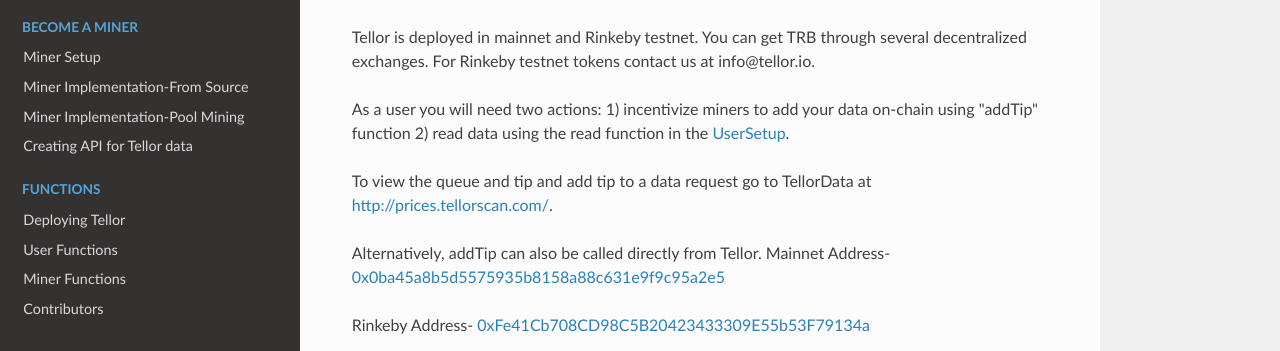
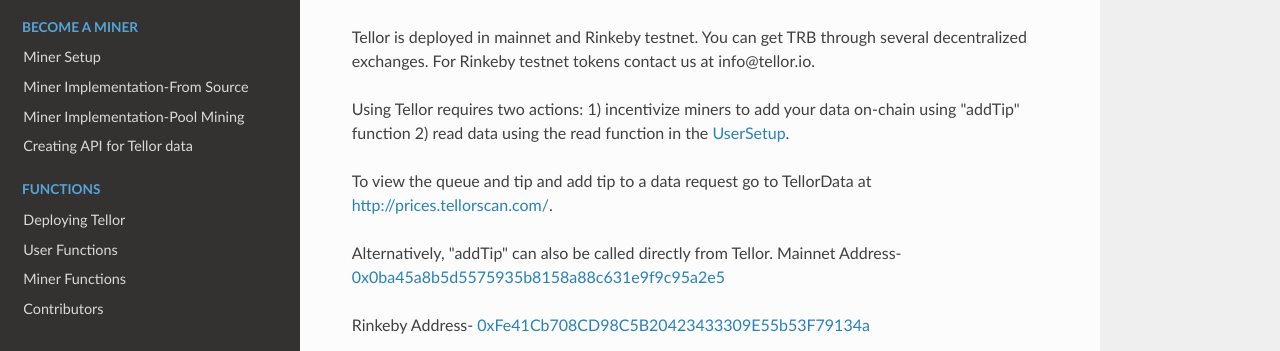
Before and after one commit to tellor-io/TellorDocumentation, an MkDocs documentation site: the page built from docs/UserWalk.md, in a window 1280 px wide and 1172 px high. Shown: the part 273-624 px from the top of the window. Built offline with MkDocs 1.6.1, drawn with Linux system fonts in a browser that asks for light colours; nearby versions of some CDN libraries; a script that is not in the unit is left out.

Commit message:
userwalk

```diff
--- a/docs/UserWalk.md
+++ b/docs/UserWalk.md
@@ -4,11 +4,11 @@ Tellor's native currency, TRB, is an ERC20 token that also keeps checkpoint bala
 
 Tellor is deployed in mainnet and Rinkeby testnet. You can get TRB through several decentralized exchanges. For Rinkeby testnet tokens contact us at info@tellor.io.
 
-As a user you will need two actions: 1) incentivize miners to add your data on-chain using "addTip" function 2) read data using the read function in the [UserSetup](./UserSetup.md).
+Using Tellor requires two actions: 1) incentivize miners to add your data on-chain using "addTip" function 2) read data using the read function in the [UserSetup](./UserSetup.md).
 
 To view the queue and tip and add tip to a data request go to TellorData at [http://prices.tellorscan.com/](http://prices.tellorscan.com/).
 
-Alternatively, addTip can also be called directly from Tellor.
+Alternatively, "addTip" can also be called directly from Tellor.
 Mainnet Address- [0x0ba45a8b5d5575935b8158a88c631e9f9c95a2e5](https://etherscan.io/address/0x0ba45a8b5d5575935b8158a88c631e9f9c95a2e5)
 
 Rinkeby Address- [0xFe41Cb708CD98C5B20423433309E55b53F79134a](https://rinkeby.etherscan.io/address/0xFe41Cb708CD98C5B20423433309E55b53F79134a)
```
